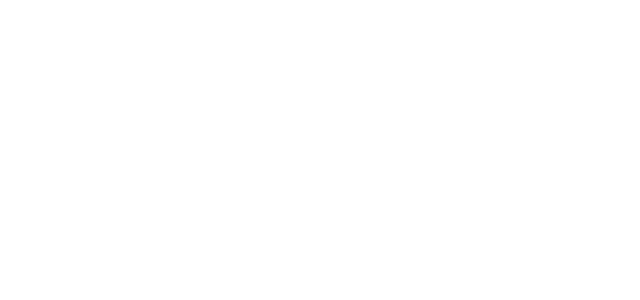
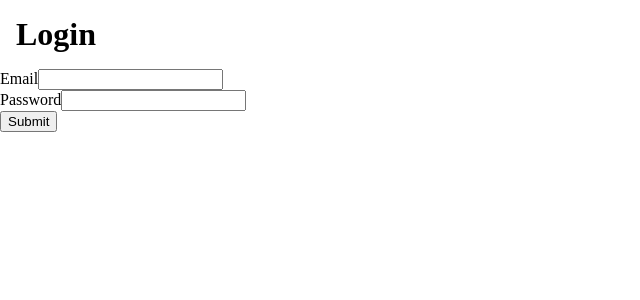
Before and after one commit to sara-bn/Catology, a React (Create React App) app in the folder catology/: page /login in a window 1280 px wide. Shown: the top 300 px of the page, without its empty margins (0-640 px from the left). Built offline with nearby package versions, Linux system fonts and the light colour scheme.

Commit message:
Add formik and login

```diff
--- a/catology/src/App.tsx
+++ b/catology/src/App.tsx
@@ -1,5 +1,6 @@
 import React from 'react';
 import SelectOptions from './components/SelectOptions';
+import Login from './components/Login';
 import { BrowserRouter, Route, Switch } from 'react-router-dom';
 import CatObject from './components/CatObject';
 
@@ -8,6 +9,7 @@
 		<BrowserRouter>
 			<Switch>
 				<Route exact path="/" component={SelectOptions} />
+				<Route exact path="/login" component={Login} />
 				<Route path="/cats/:id" component={CatObject}></Route>
 			</Switch>
 		</BrowserRouter>
--- /dev/null
+++ b/catology/src/components/Login.tsx
@@ -0,0 +1,58 @@
+import React from 'react';
+import * as Yup from 'yup';
+import { useFormik } from 'formik';
+
+const Login: React.FC = () => {
+	interface FormValues {
+		email: string;
+		password: string;
+	}
+	const initialValues: FormValues = {
+		email: '',
+		password: '',
+	};
+	const LoginSchema = Yup.object().shape({
+		email: Yup.string().email('Email not valid').required('Email is required'),
+		password: Yup.string().required('Password is required'),
+	});
+
+	const formik = useFormik({
+		initialValues,
+		validationSchema: LoginSchema,
+		onSubmit: (values) => {
+			console.log(values);
+		},
+	});
+	return (
+		<div>
+			<h1>Login</h1>
+			<form onSubmit={formik.handleSubmit}>
+				<div>
+					<label>Email</label>
+					<input type="email" {...formik.getFieldProps('email')} />
+					{formik.touched.email && formik.errors.email ? (
+						<div>
+							<div>{formik.errors.email}</div>
+						</div>
+					) : null}
+				</div>
+				<div>
+					<label>Password</label>
+					<input type="password" {...formik.getFieldProps('password')} />
+					{formik.touched.password && formik.errors.password ? (
+						<div>
+							<div>{formik.errors.password}</div>
+						</div>
+					) : null}
+				</div>
+				<div>
+					<button type="submit" disabled={formik.isSubmitting}>
+						Submit
+					</button>
+				</div>
+			</form>
+		</div>
+	);
+};
+
+export default Login;
```
Also changed, not shown: catology/package.json (+9 -1 lines), 2 other files (tests, documents, lock files or other folders).
